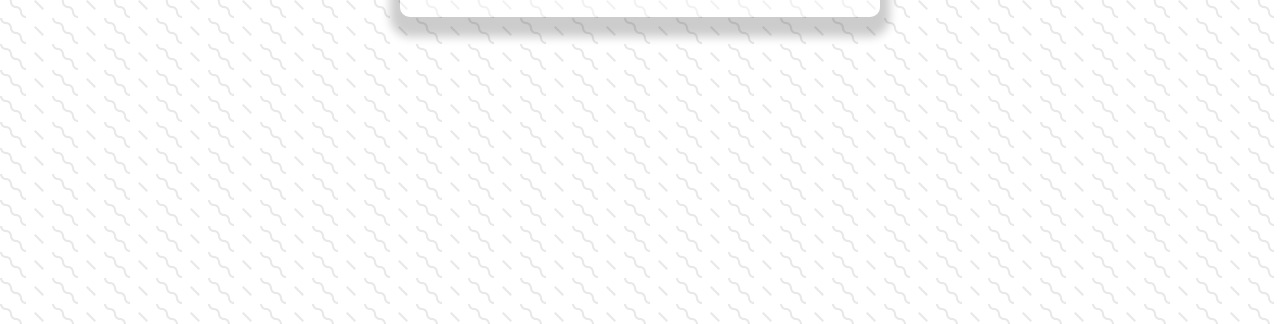
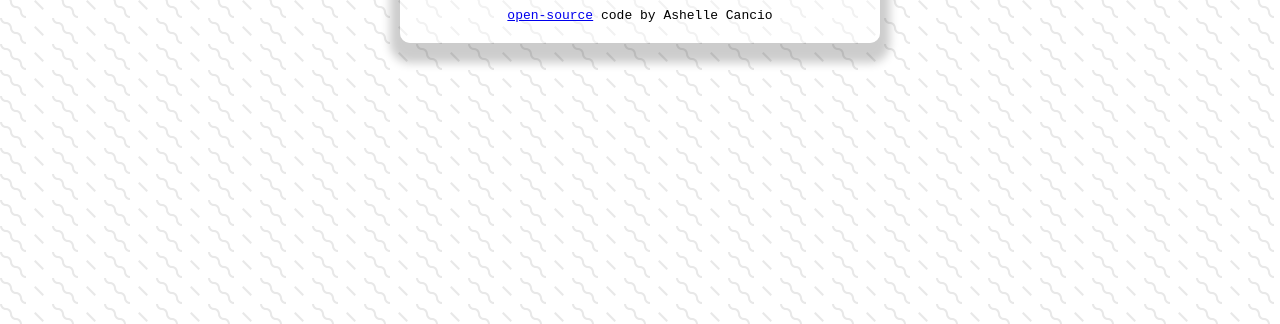
Before and after one commit to arcan9/Language-Game-App, a plain HTML site: page index.html in a window 1280 px wide. Shown: the part 476-800 px from the top of the page. Drawn offline with Linux system fonts and the light colour scheme; a web font is replaced by a local one.

Commit message:
Add footer

```diff
--- a/index.html
+++ b/index.html
@@ -31,6 +31,14 @@
         <div id="message"></div>
         <div id="score">0</div>
       </div>
+      <br />
+      <br />
+      <div id="footer">
+        <a href="https://github.com/arcan9/Language-Game-App" target="_blank"
+          >open-source</a
+        >
+        code by Ashelle Cancio
+      </div>
     </div>
 
     <script src="script.js"></script>
--- a/style.css
+++ b/style.css
@@ -40,12 +40,16 @@ button:active {
   transform: translate(
     0,
     0.3rem
-  ); /* move 0 rem on hor axis, move 0.3rem on vert axis*/
+  ); /* move 0 rem on x-axis, move 0.3rem on y-axis*/
   box-shadow: 0 0.1rem rgba(255, 255, 255, 0.65);
 }
 
 #message {
   margin-bottom: 15px;
+}
+
+#footer {
+  font-size: small;
 }
 
 .quiz-container {
```
